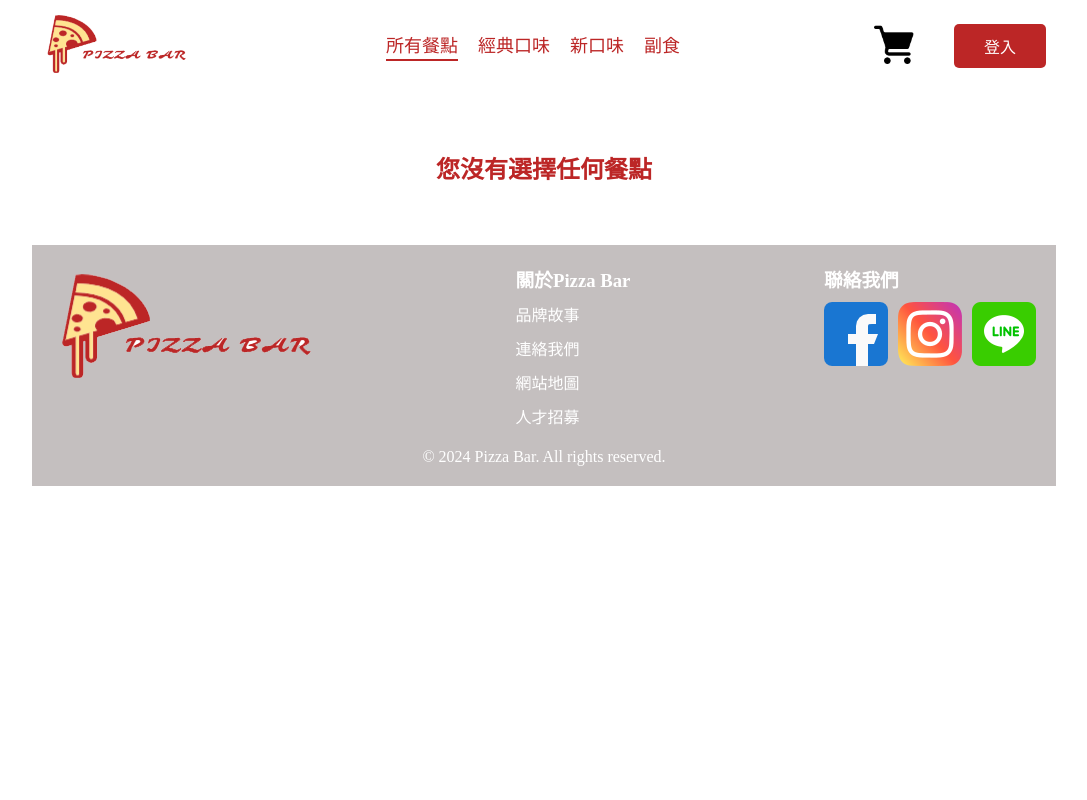
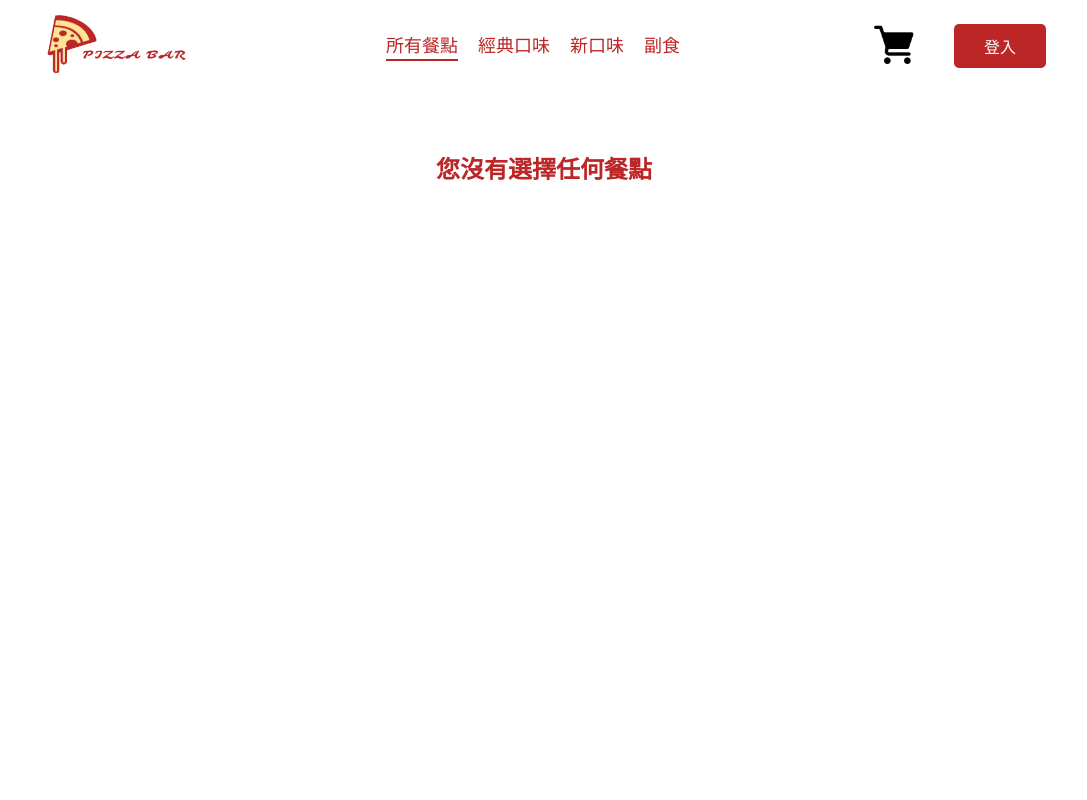
Before and after one commit to komaki009/pizza-bar, a React (Vite) app: page /cart in a window 1280 px wide. Shown: the top 800 px of the page, without its empty margins (96-1183 px from the left). Built offline with nearby package versions, Linux system fonts and the light colour scheme.

Commit message:
change cart css

```diff
--- a/src/pages/Cart/Cart.css
+++ b/src/pages/Cart/Cart.css
@@ -2,6 +2,11 @@
   margin-top: 50px;
   display: flex;
   flex-direction: column;
+  min-height: 80vh;
+}
+
+.cart-items{
+  height: 500px;
 }
 
 .cart-items-title{
@@ -56,6 +61,7 @@
   margin-top: 50px;
   text-align: center;
   color: #BC2626;
+  min-height: 80vh;
 }
 
 .total-price{
```
